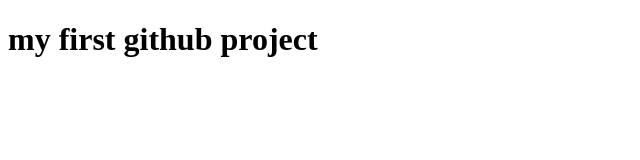
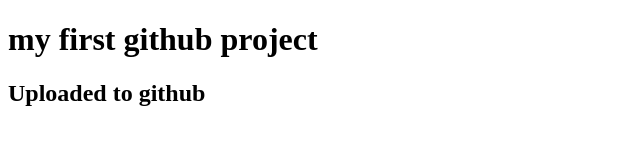
Before and after one commit to SENCOREq/FirstGitCommit, a plain HTML site: page index.html in a window 1280 px wide. Shown: the whole page, without its empty margins (0-640 px from the left). Drawn offline with Linux system fonts and the light colour scheme.

Commit message:
adding h2

```diff
--- a/index.html
+++ b/index.html
@@ -11,5 +11,7 @@
 
     <h1>my first github project</h1>
 
+    <h2>Uploaded to github</h2>
+
 </body>
 </html>
```
